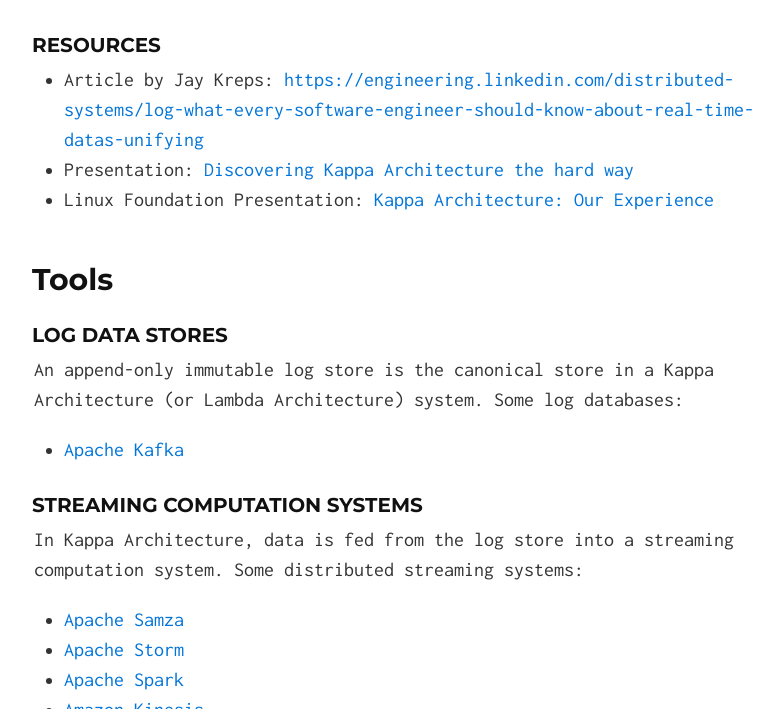
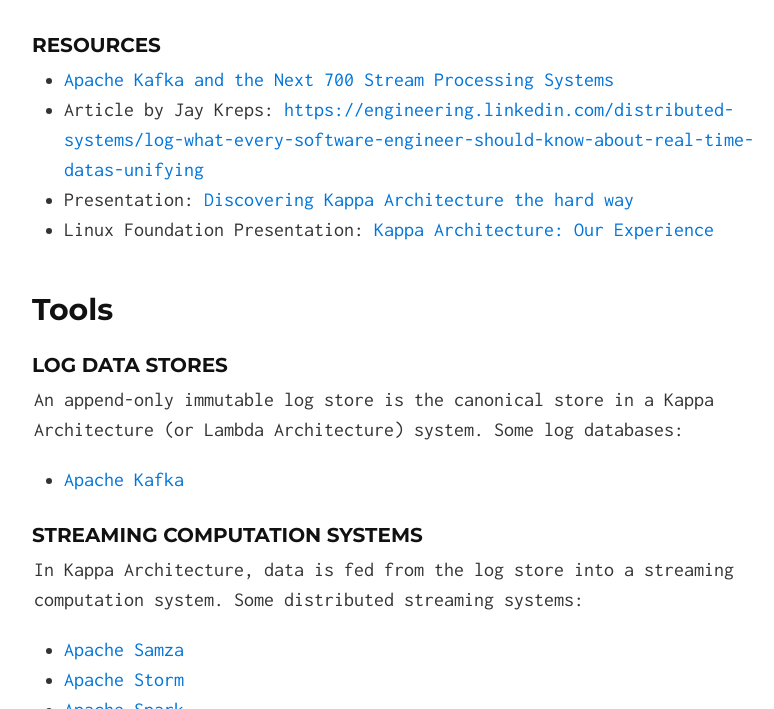
Before and after one commit to milinda/kappa-architecture.com, a Jekyll site: the page built from index.html, in a window 1280 px wide and 900 px high, scrolled down 1388 px, cut to the strip 191-900 px from the top of the window. Shown: the whole strip, without its empty margins (246-1020 px from the left). Built offline with Jekyll 4.4.1, drawn with Linux system fonts in a browser that asks for light colours.

Commit message:
Update index.md

```diff
--- a/_includes/index.md
+++ b/_includes/index.md
@@ -20,6 +20,7 @@ The idea of Kappa Architecture was first described in an [article](http://radar.
 
 ### Resources
 
+* [Apache Kafka and the Next 700 Stream Processing Systems](https://www.youtube.com/watch?v=9RMOc0SwRro)
 * Article by Jay Kreps: [https://engineering.linkedin.com/distributed-systems/log-what-every-software-engineer-should-know-about-real-time-datas-unifying](The Log: What every software engineer should know about real-time data's unifying abstraction)
 * Presentation: [Discovering Kappa Architecture the hard way](http://novoj.github.io/reveal.js/kappa-architecture.html#/)
 * Linux Foundation Presentation: [Kappa Architecture: Our Experience](http://events.linuxfoundation.org/sites/events/files/slides/ASPgems%20-%20Kappa%20Architecture.pdf)
```
